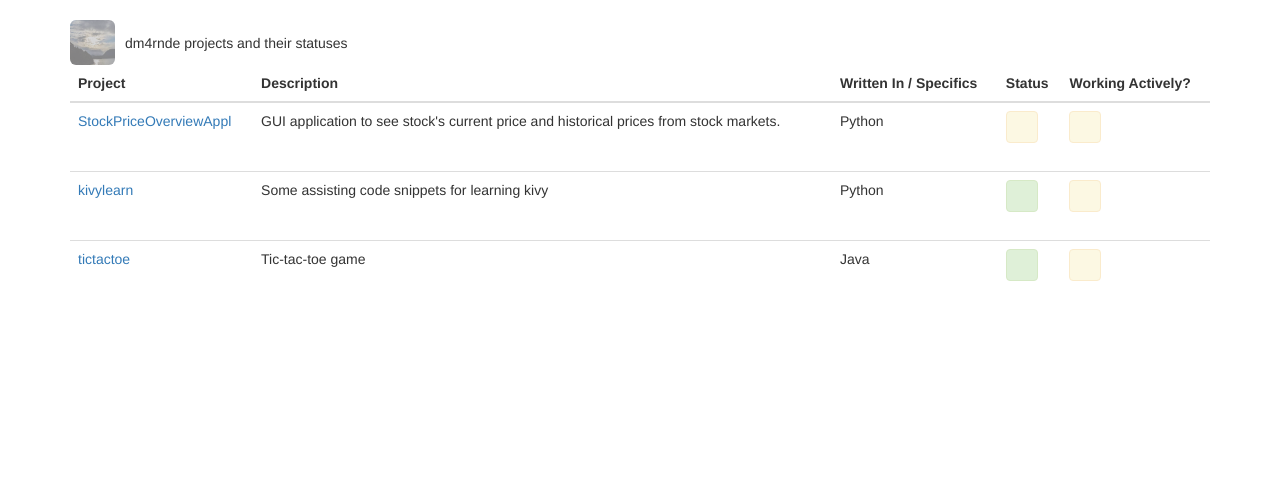
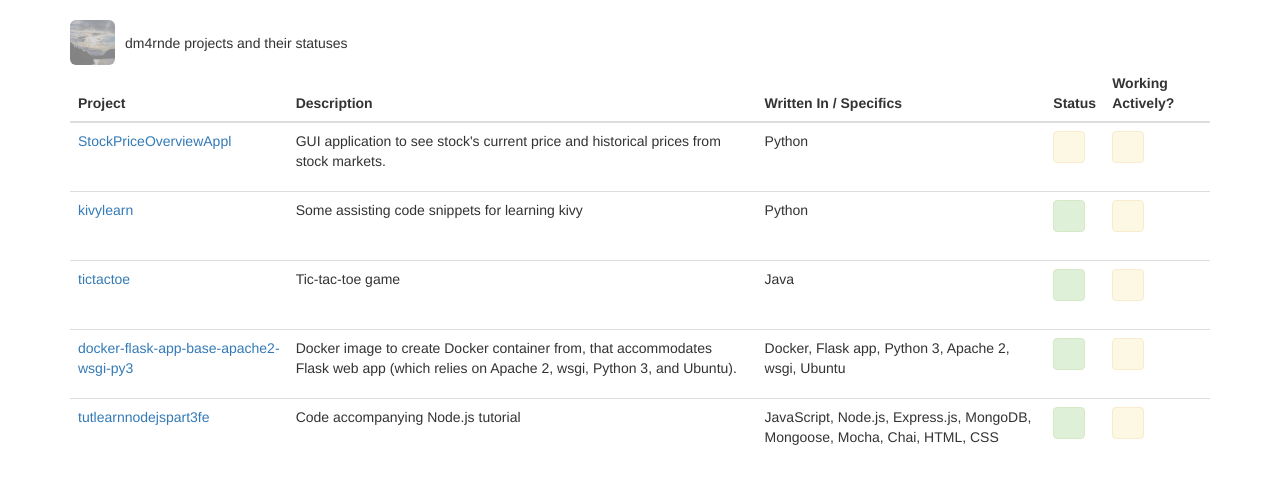
Before and after one commit to dm4rnde/dm4rnde.github.io, a plain HTML site: page index.html in a window 1280 px wide. Drawn offline with Linux system fonts and the light colour scheme.

Commit message:
added new projects

```diff
--- a/index.html
+++ b/index.html
@@ -77,6 +77,28 @@
             <div class="alert alert-warning box" title="not working actively"> &nbsp; </div>
           </td>
         </tr>
+        <tr>
+          <td><a href="https://github.com/dm4rnde/docker-flask-app-base-apache2-wsgi-py3">docker-flask-app-base-apache2-wsgi-py3</a></td>
+          <td>Docker image to create Docker container from, that accommodates Flask web app (which relies on Apache 2, wsgi, Python 3, and Ubuntu).</td>
+          <td>Docker, Flask app, Python 3, Apache 2, wsgi, Ubuntu</td>
+          <td>
+            <div class="alert alert-success box" title="works"> &nbsp; </div>
+          </td>
+          <td>
+            <div class="alert alert-warning box" title="not working actively"> &nbsp; </div>
+          </td>
+        </tr>
+        <tr>
+          <td><a href="https://github.com/dm4rnde/tutlearnnodejspart3fe">tutlearnnodejspart3fe</a></td>
+          <td>Code accompanying Node.js tutorial</td>
+          <td>JavaScript, Node.js, Express.js, MongoDB, Mongoose, Mocha, Chai, HTML, CSS</td>
+          <td>
+            <div class="alert alert-success box" title="works"> &nbsp; </div>
+          </td>
+          <td>
+            <div class="alert alert-warning box" title="not working actively"> &nbsp; </div>
+          </td>
+        </tr>
       </tbody>
     </table>
   </div>
```
